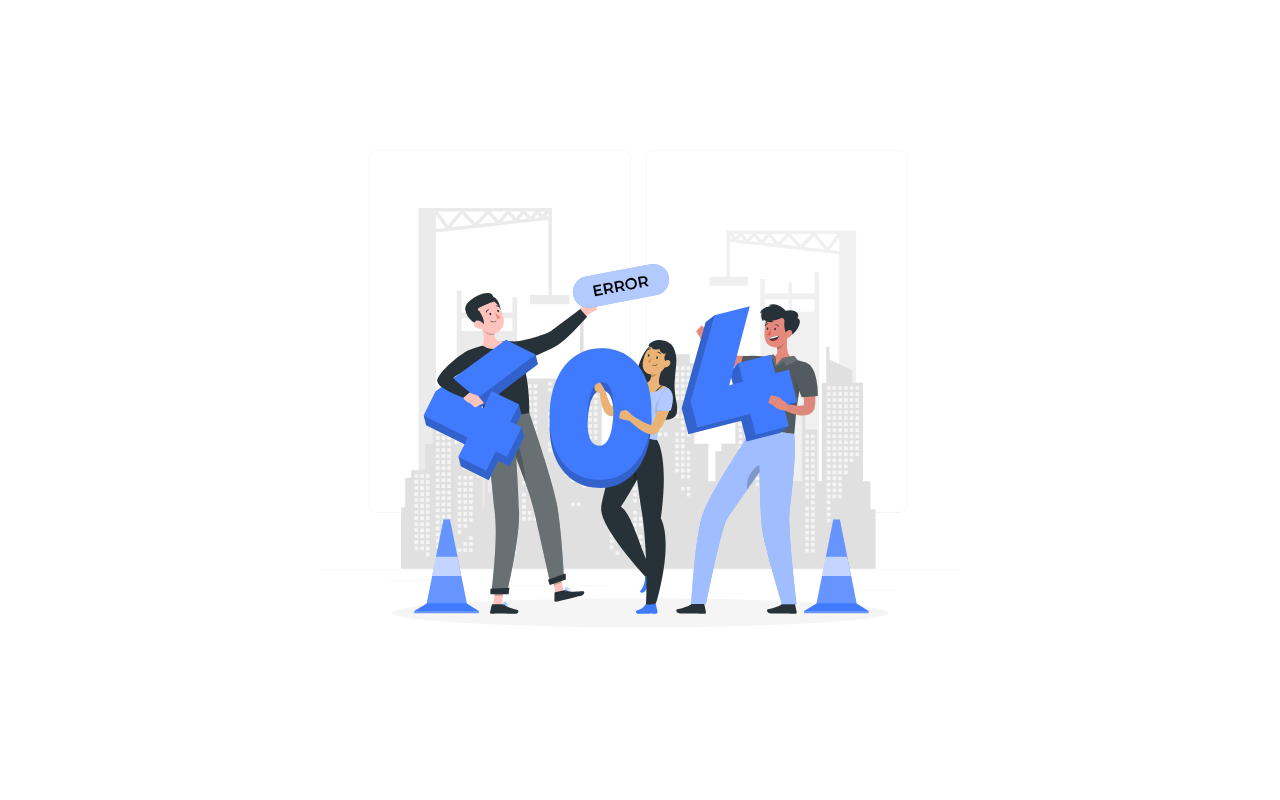
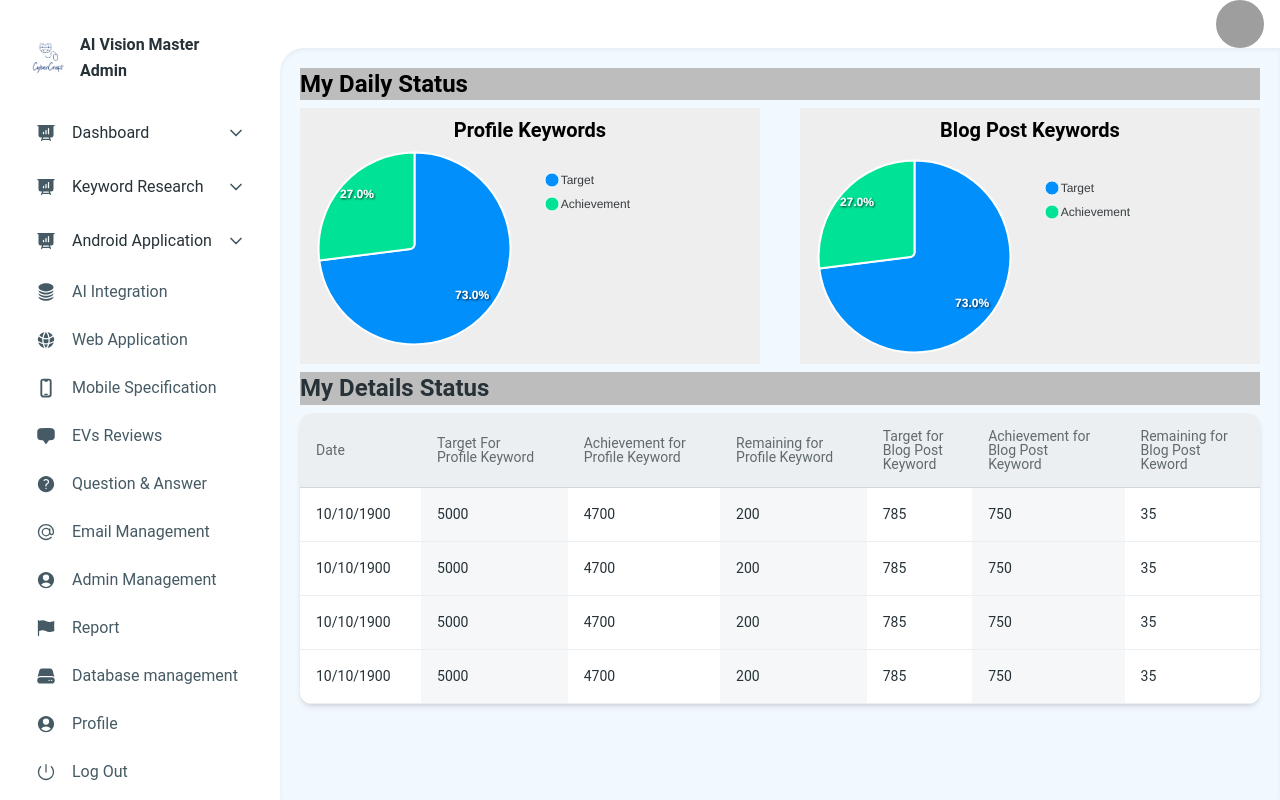
Before and after one commit to mdemranbd/admin-panel-starter-nextjs, a Next.js app: page /super_admin/my-status in a window 1280 px wide. Before the commit this address had no page. Built offline with nearby package versions, Linux system fonts and the light colour scheme; grey boxes are pictures that could not be loaded.

Commit message:
[DONE] my-status page,& apexchart added

```diff
--- /dev/null
+++ b/app/(dashboardLayout)/super_admin/my-status/page.tsx
@@ -0,0 +1,227 @@
+"use client";
+import { Card, Typography } from "@material-tailwind/react";
+import React, { useState } from "react";
+import Chart from "react-apexcharts";
+
+const TABLE_HEAD = [
+  "Date",
+  "Target For Profile Keyword",
+  "Achievement for Profile Keyword",
+  "Remaining for Profile Keyword",
+  "Target for Blog Post Keyword",
+  "Achievement for Blog Post Keyword",
+  "Remaining for Blog Post Keword",
+];
+
+const TABLE_ROWS = [
+  {
+    date: "10/10/1900",
+    Target: 5000,
+    targetProfileKeyword: 5000,
+    achievementProfileKeyword: 4700,
+    remainingProfileKeyword: 200,
+    targetBlogPostKeyword: 785,
+    achievementBlogPostKeyword: 750,
+    remainingBlogPostKeyword: 35,
+  },
+  {
+    date: "10/10/1900",
+    Target: 5000,
+    targetProfileKeyword: 5000,
+    achievementProfileKeyword: 4700,
+    remainingProfileKeyword: 200,
+    targetBlogPostKeyword: 785,
+    achievementBlogPostKeyword: 750,
+    remainingBlogPostKeyword: 35,
+  },
+  {
+    date: "10/10/1900",
+    Target: 5000,
+    targetProfileKeyword: 5000,
+    achievementProfileKeyword: 4700,
+    remainingProfileKeyword: 200,
+    targetBlogPostKeyword: 785,
+    achievementBlogPostKeyword: 750,
+    remainingBlogPostKeyword: 35,
+  },
+  {
+    date: "10/10/1900",
+    Target: 5000,
+    targetProfileKeyword: 5000,
+    achievementProfileKeyword: 4700,
+    remainingProfileKeyword: 200,
+    targetBlogPostKeyword: 785,
+    achievementBlogPostKeyword: 750,
+    remainingBlogPostKeyword: 35,
+  },
+];
+
+const MyStatus = () => {
+  const chartData = {
+    options: {
+      labels: ["Target", "Achievement"],
+    },
+    series: [73, 27],
+    colors: ["#447b40", "#cc7870", "#e74ce4"],
+  };
+  return (
+    <div>
+      <h1 className="text-2xl font-bold  bg-gray-400 mb-2">My Daily Status</h1>
+      <div className="grid lg:grid-cols-2 sm:grid-cols-1 gap-10">
+        {/* Top Pie Chart */}
+        <div className="bg-gray-200">
+          <h1 className="text-xl font-bold mt-2 text-center">
+            Profile Keywords
+          </h1>
+          <Chart
+            options={chartData.options}
+            series={chartData.series}
+            type="pie"
+            width="350"
+            colors={chartData.colors}
+          />
+        </div>
+        <div className="bg-gray-200">
+          <h1 className="text-xl mb-2 font-bold mt-2 text-center">
+            Blog Post Keywords
+          </h1>
+            <Chart
+        options={chartData.options}
+        series={chartData.series}
+        type="pie"
+        width="350"
+        colors={chartData.colors}
+      />
+        </div>
+      </div>
+      {/* My Details Status Table */}
+      <Typography
+        variant="h4"
+        color="blue-gray"
+        className="mt-2 bg-gray-400 mb-2"
+      >
+        My Details Status
+      </Typography>
+      {/* Table data */}
+      <Card className="h-full w-full overflow-scroll">
+        <table className="w-full min-w-max table-auto text-left">
+          <thead>
+            <tr>
+              {TABLE_HEAD.map((head) => (
+                <th
+                  key={head}
+                  className="border-b border-blue-gray-100 bg-blue-gray-50 p-4"
+                >
+                  <Typography
+                    variant="small"
+                    color="blue-gray"
+                    className="font-normal leading-none opacity-70"
+                    style={{ whiteSpace: "pre-line" }}
+                  >
+                    {head
+                      .split(" ")
+                      .reduce((acc: string[], word, index, array) => {
+                        if (index % 2 === 0) {
+                          acc.push(`${word} ${array[index + 1] || ""}`);
+                        }
+                        return acc;
+                      }, [])
+                      .map((line, index) => (
+                        <React.Fragment key={index}>
+                          {index > 0 && <br />}
+                          {line}
+                        </React.Fragment>
+                      ))}
+                  </Typography>
+                </th>
+              ))}
+            </tr>
+          </thead>
+          <tbody>
+            {TABLE_ROWS.map(
+              ({
+                date,
+                targetProfileKeyword,
+                achievementProfileKeyword,
+                remainingProfileKeyword,
+                targetBlogPostKeyword,
+                achievementBlogPostKeyword,
+                remainingBlogPostKeyword,
+              }) => {
+                return (
+                  <tr key={date}>
+                    <td className="p-4 border-b border-blue-gray-50">
+                      <Typography
+                        variant="small"
+                        color="blue-gray"
+                        className="font-normal"
+                      >
+                        {date}
+                      </Typography>
+                    </td>
+                    <td className="p-4 border-b border-blue-gray-50 bg-blue-gray-50/50">
+                      <Typography
+                        variant="small"
+                        color="blue-gray"
+                        className="font-normal"
+                      >
+                        {targetProfileKeyword}
+                      </Typography>
+                    </td>
+                    <td className="p-4 border-b border-blue-gray-50">
+                      <Typography
+                        variant="small"
+                        color="blue-gray"
+                        className="font-normal"
+                      >
+                        {achievementProfileKeyword}
+                      </Typography>
+                    </td>
+                    <td className="p-4 border-b border-blue-gray-50 bg-blue-gray-50/50">
+                      <Typography
+                        variant="small"
+                        color="blue-gray"
+                        className="font-normal"
+                      >
+                        {remainingProfileKeyword}
+                      </Typography>
+                    </td>
+                    <td className="p-4 border-b border-blue-gray-50">
+                      <Typography
+                        variant="small"
+                        color="blue-gray"
+                        className="font-normal"
+                      >
+                        {targetBlogPostKeyword}
+                      </Typography>
+                    </td>
+                    <td className="p-4 border-b border-blue-gray-50 bg-blue-gray-50/50">
+                      <Typography
+                        variant="small"
+                        color="blue-gray"
+                        className="font-normal"
+                      >
+                        {achievementBlogPostKeyword}
+                      </Typography>
+                    </td>
+                    <td className="p-4 border-b border-blue-gray-50">
+                      <Typography
+                        variant="small"
+                        color="blue-gray"
+                        className="font-normal"
+                      >
+                        {remainingBlogPostKeyword}
+                      </Typography>
+                    </td>
+                  </tr>
+                );
+              }
+            )}
+          </tbody>
+        </table>
+      </Card>
+    </div>
+  );
+};
+
+export default MyStatus;
--- a/package.json
+++ b/package.json
@@ -12,8 +12,10 @@
     "@heroicons/react": "^2.1.1",
     "@material-tailwind/react": "^2.1.8",
     "@reduxjs/toolkit": "^2.1.0",
+    "apexcharts": "^3.45.2",
     "next": "14.1.0",
     "react": "^18",
+    "react-apexcharts": "^1.4.1",
     "react-dom": "^18",
     "react-hook-form": "^7.49.3",
     "react-redux": "^9.1.0"
```
Also changed, not shown: 1 other file (tests, documents, lock files or other folders).
